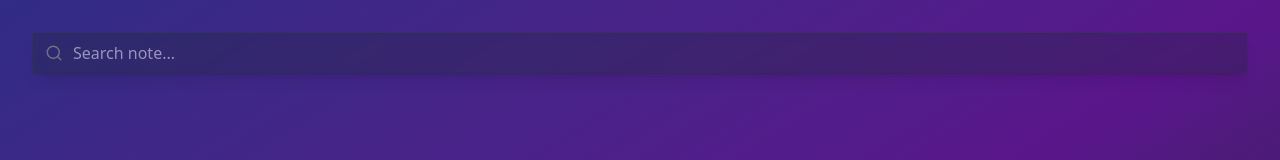
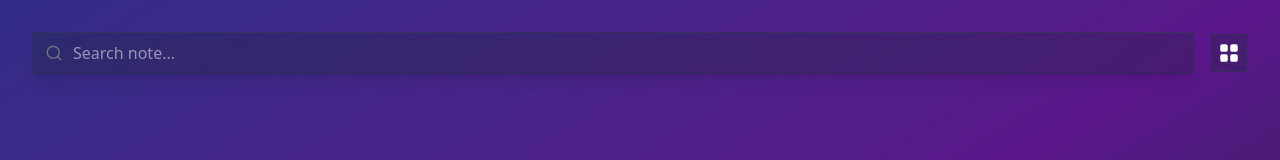
Before and after one commit to dejuliansr/notepad-app, a React (Vite) app: page / in a window 1280 px wide. Shown: the top 160 px of the page. Built offline with nearby package versions, Linux system fonts and the light colour scheme.

Commit message:
feat: add button to toggle between grid and list layouts

```diff
--- a/src/App.tsx
+++ b/src/App.tsx
@@ -4,12 +4,15 @@ import './assets/styles/app.css';
 import {
   getNotes,
   saveNotes,
+  getLayout,
+  saveLayout,
   type Note,
 } from './utils/storage';
 import NoteCard from './components/NoteCard';
 import AddButton from './components/AddButton';
 import SearchBar from './components/SearchBar';
 import NoteModal from './components/NoteModal';
+import ToggleLayoutButton from './components/ToggleLayoutButton';
 
 function App() {
   const [notes, setNotes] = useState<Note[]>([]);
@@ -22,10 +25,15 @@ function App() {
   const [activeNote, setActiveNote] = useState<
     Note | undefined
   >(undefined);
+  const [layout, setLayout] = useState<'grid' | 'list'>(
+    'grid'
+  );
 
   useEffect(() => {
     const loadedNotes = getNotes();
+    const savedLayout = getLayout();
     setNotes(loadedNotes);
+    setLayout(savedLayout);
     setIsInitialized(true);
   }, []);
 
@@ -34,6 +42,12 @@ function App() {
       saveNotes(notes);
     }
   }, [notes, isInitialized]);
+
+  useEffect(() => {
+    if (isInitialized) {
+      saveLayout(layout);
+    }
+  }, [layout, isInitialized]);
 
   const handleAddClick = () => {
     setModalMode('add');
@@ -113,14 +127,28 @@ function App() {
       text-white p-4"
       >
         <div className="w-full max-w-7xl mx-auto px-4 py-4">
-          <div className="flex items-center gap-4 mb-4">
+          <div className="flex items-center gap-4 mb-8">
             <SearchBar
               value={searchTerm}
               onChange={setSearchTerm}
             />
+            <ToggleLayoutButton
+              layout={layout}
+              onToggle={() =>
+                setLayout(
+                  layout === 'grid' ? 'list' : 'grid'
+                )
+              }
+            />
           </div>
 
-          <div className="grid gap-4 grid-cols-1 sm:grid-cols-2 md:grid-cols-3">
+          <div
+            className={
+              layout === 'grid'
+                ? 'grid gap-4 grid-cols-1 sm:grid-cols-2 md:grid-cols-3'
+                : 'flex flex-col gap-4'
+            }
+          >
             {filteredNotes.map((note) => (
               <NoteCard
                 key={note.id}
@@ -131,6 +159,7 @@ function App() {
                 onEditClick={handleEditClick}
                 onDelete={deleteNote}
                 onTogglePin={togglePin}
+                layout={layout}
               />
             ))}
           </div>
--- a/src/components/AddButton.tsx
+++ b/src/components/AddButton.tsx
@@ -9,9 +9,9 @@ const AddButton = ({ onClick }: AddButtonProps) => {
     <>
       <button
         onClick={onClick}
-        className="p-4 rounded-full bg-gray-800/30 text-white blurred border border-gray-700/40 hover:bg-white/30 shadow-lg transition duration-300 cursor-pointer"
+        className="group p-4 rounded-full bg-gray-800/30 text-white blurred border border-gray-700/40 hover:bg-white/30 shadow-lg transition duration-300 cursor-pointer"
       >
-        <FiPlus className="w-6 h-6" />
+        <FiPlus className="w-6 h-6 transform transition-transform duration-500 group-hover:rotate-90" />
       </button>
     </>
   );
--- a/src/components/NoteCard.tsx
+++ b/src/components/NoteCard.tsx
@@ -8,6 +8,7 @@ interface NoteCardProps {
   onEditClick: (note: Note) => void;
   onDelete: (id: number) => void;
   onTogglePin: (id: number) => void;
+  layout?: 'grid' | 'list';
 }
 
 const NoteCard = ({
@@ -16,17 +17,26 @@ const NoteCard = ({
   onEditClick,
   onDelete,
   onTogglePin,
+  layout = 'grid',
 }: NoteCardProps) => {
   return (
-    <>
     <div
-        className={`bg-gray-800/30 blurred border border-gray-700/40 shadow-lg rounded-lg p-4 flex flex-col cursor-pointer hover:scale-105 transition-all duration-300 ${
+      className={`relative bg-gray-800/30 blurred border border-gray-700/40 shadow-lg rounded-lg p-4 cursor-pointer hover:scale-105 transition-all duration-300 ${
         isDeleting ? 'scale-out' : 'scale-in'
+      } ${
+        layout === 'list'
+          ? 'flex flex-row items-start gap-4'
+          : 'flex flex-col'
       }`}
       onClick={() => onEditClick(note)}
     >
-        <div className="flex justify-between items-center mb-2">
+      {/* Tombol Pin / Unpin */}
       <button
+        className={`${
+          layout === 'list'
+            ? 'absolute top-3 left-3'
+            : 'absolute top-3 left-3'
+        }`}
         onClick={(e) => {
           e.stopPropagation();
           onTogglePin(note.id);
@@ -39,7 +49,13 @@ const NoteCard = ({
         )}
       </button>
 
+      {/* Tombol Close */}
       <button
+        className={`${
+          layout === 'list'
+            ? 'absolute top-3 right-3'
+            : 'absolute top-3 right-3'
+        }`}
         onClick={(e) => {
           e.stopPropagation();
           onDelete(note.id);
@@ -47,7 +63,13 @@ const NoteCard = ({
       >
         <MdClose className="h-5 w-5 text-gray-500 hover:text-red-500 cursor-pointer" />
       </button>
-        </div>
+
+      {/* Content */}
+      <div
+        className={
+          layout === 'list' ? 'ml-10 mr-10' : 'mt-8'
+        }
+      >
         <h3 className="font-bold text-lg">
           {note.title || 'Untitled'}
         </h3>
@@ -55,7 +77,7 @@ const NoteCard = ({
           {note.content.replace(/<[^>]+>/g, '') || '...'}
         </p>
       </div>
-    </>
+    </div>
   );
 };
 
--- a/src/components/SearchBar.tsx
+++ b/src/components/SearchBar.tsx
@@ -8,7 +8,7 @@ interface SearchBarProps {
 const SearchBar = ({ value, onChange }: SearchBarProps) => {
   return (
     <>
-      <div className="relative w-full mb-4 bg-gray-800/30 text-white blurred border border-gray-700/40">
+      <div className="relative w-full bg-gray-800/30 text-white blurred border border-gray-700/40">
         <FiSearch className="absolute left-3 top-1/2 transform -translate-y-1/2 text-gray-500 hover:text-red-500 text-lg" />
         <input
           type="text"
--- /dev/null
+++ b/src/components/ToggleLayoutButton.tsx
@@ -0,0 +1,36 @@
+import { BsGridFill, BsListUl } from 'react-icons/bs';
+
+interface ToggleLayoutButtonProps {
+  layout: 'grid' | 'list';
+  onToggle: () => void;
+}
+
+const ToggleLayoutButton = ({
+  layout,
+  onToggle,
+}: ToggleLayoutButtonProps) => {
+  return (
+    <>
+      <button
+        onClick={onToggle}
+        className="p-2 bg-gray-800/30 text-white blurred border border-gray-700/40 hover:bg-white/30 transition-colors duration-300 ease-in-out hidden sm:flex cursor-pointer"
+      >
+        <span
+          className={`block transform transition-all duration-300 ease-in-out ${
+            layout === 'grid'
+              ? 'rotate-0 opacity-100'
+              : 'rotate-180 opacity-100'
+          }`}
+        >
+          {layout === 'grid' ? (
+            <BsGridFill className="h-5 w-5" />
+          ) : (
+            <BsListUl className="h-5 w-5" />
+          )}
+        </span>
+      </button>
+    </>
+  );
+};
+
+export default ToggleLayoutButton;
--- a/src/utils/storage.ts
+++ b/src/utils/storage.ts
@@ -6,9 +6,18 @@ export interface Note {
 }
 
 const NOTES_KEY = 'my-notes';
+const LAYOUT_KEY = 'my-layout';
 
 export const getNotes = (): Note[] =>
   JSON.parse(localStorage.getItem(NOTES_KEY) || '[]');
 
 export const saveNotes = (notes: Note[]) =>
   localStorage.setItem(NOTES_KEY, JSON.stringify(notes));
+
+export const getLayout = (): 'grid' | 'list' => {
+  const saved = localStorage.getItem(LAYOUT_KEY);
+  return saved === 'list' ? 'list' : 'grid';
+};
+
+export const saveLayout = (layout: 'grid' | 'list') =>
+  localStorage.setItem(LAYOUT_KEY, layout);
```
Lines whose indentation alone changed are shown as unchanged.
